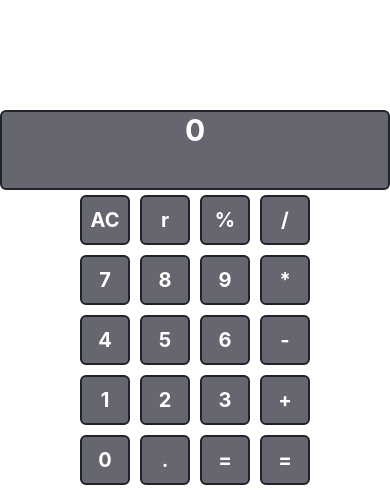
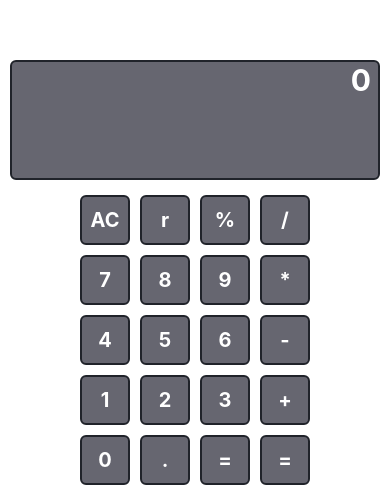
Before and after one commit to lucasafonsobastos/calculadora-react-native, a React Native app in the folder calculadora/: screen / in a window 390 px wide. Shown: the part 354-844 px from the top of the page. Built offline with nearby package versions, Linux system fonts and the light colour scheme.

Commit message:
Update Input.js

```diff
--- a/calculadora/src/components/Input.js
+++ b/calculadora/src/components/Input.js
@@ -4,19 +4,19 @@ import { StyleSheet, Text, View } from 'react-native';
 const styles = StyleSheet.create({
     container: {
       flex: 1,
-      marginTop: 100,
     },
     text: {
-        height: 80,
-        marginTop: 16,
+        height: 120,
+        margin: 10,
         borderWidth: 2,
         borderColor: '#20232a',
         borderRadius: 6,
         backgroundColor: '#0019',
         color: '#FFF',
-        textAlign: 'center',
         fontSize: 30,
         fontWeight: 'bold',
+        textAlign: 'end',
+
     }
 });
 
```
